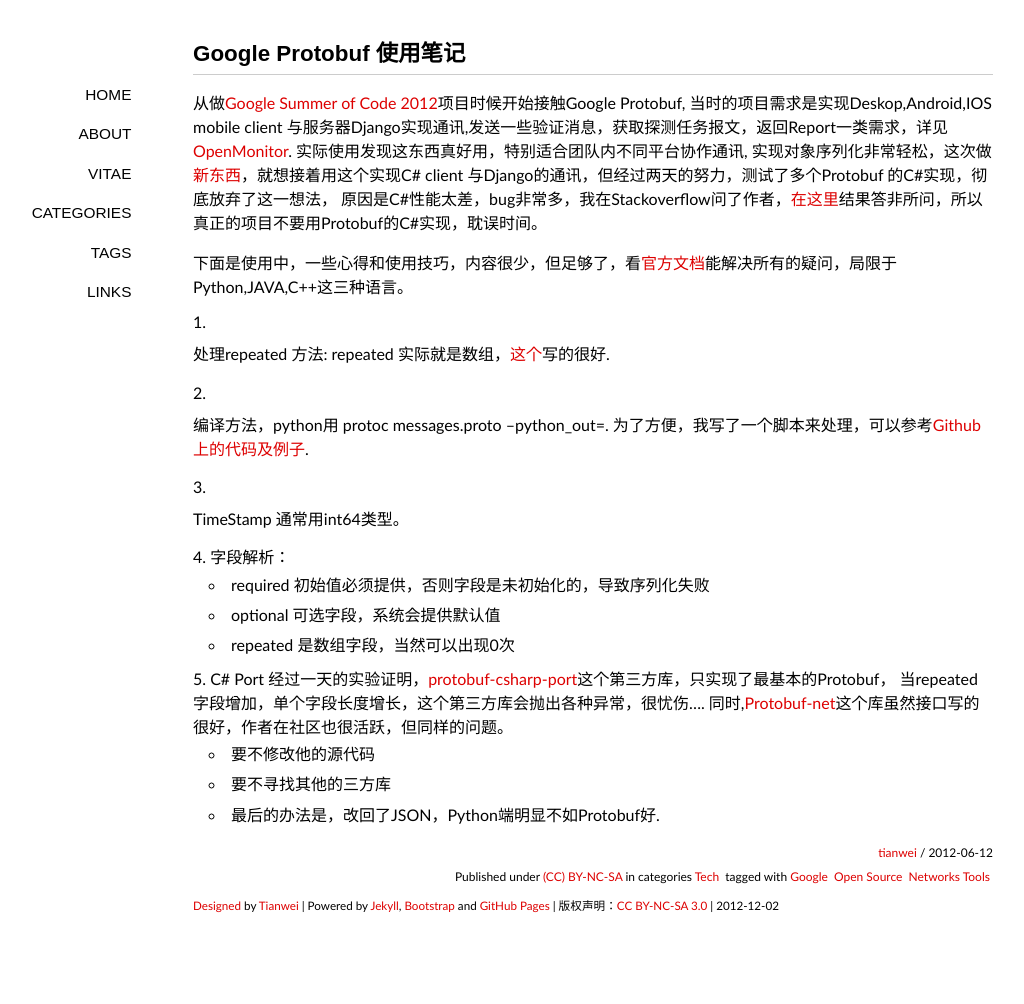
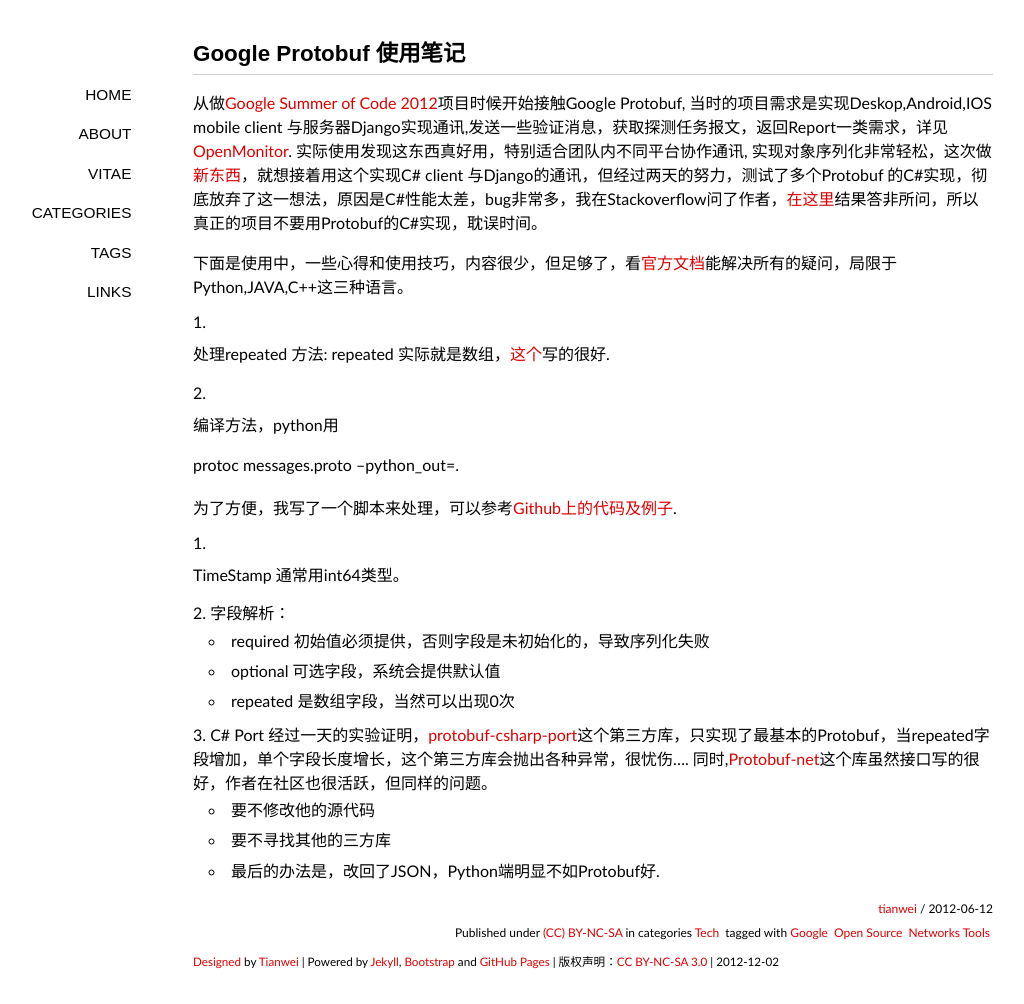
Before and after one commit to tianweidut/tianweidut.github.com, a Jekyll site: the page built from _posts/2012-06-12-Google-Protobug-note.md, in a window 1280 px wide. Shown: the whole page, without its empty margins (47-1071 px from the left). Built offline with Jekyll 4.4.1, drawn with Linux system fonts in a browser that asks for light colours; some web fonts are replaced; Markdown is read by kramdown in place of the engine named in the settings; comment, search, counter and statistics services are not loaded; before the commit the page ends 948 px from its top, so only the background shows below that; part of the change alters nothing that is shown.

```diff
--- a/_posts/2012-06-12-Google-Protobug-note.md
+++ b/_posts/2012-06-12-Google-Protobug-note.md
@@ -7,32 +7,31 @@ tags:
 - Google
 - Open Source
 - Networks Tools
+comments: yes
 ---
 
-从做[Google Summer of Code 2012](http://www.google-melange.com/gsoc/homepage/google/gsoc2012)项目时候开始接触Google Protobuf, 当时的项目需求是实现Deskop,Android,IOS mobile client
-与服务器Django实现通讯,发送一些验证消息，获取探测任务报文，返回Report一类需求，详见[OpenMonitor](http://www.openmonitor.org/). 实际使用发现这东西真好用，特别适合团队内不同平台协作通讯,
-实现对象序列化非常轻松，这次做[新东西](https://github.com/chemistryTools)，就想接着用这个实现C# client 与Django的通讯，但经过两天的努力，测试了多个Protobuf 的C#实现，彻底放弃了这一想法，
-原因是C#性能太差，bug非常多，我在Stackoverflow问了作者，[在这里](http://stackoverflow.com/questions/13469452/overflowexception-and-endofstreamexception-in-protobuf-net)结果答非所问，所以
-真正的项目不要用Protobuf的C#实现，耽误时间。
+从做[Google Summer of Code 2012](http://www.google-melange.com/gsoc/homepage/google/gsoc2012)项目时候开始接触Google Protobuf, 当时的项目需求是实现Deskop,Android,IOS mobile client 与服务器Django实现通讯,发送一些验证消息，获取探测任务报文，返回Report一类需求，详见[OpenMonitor](http://www.openmonitor.org/). 实际使用发现这东西真好用，特别适合团队内不同平台协作通讯,
+实现对象序列化非常轻松，这次做[新东西](https://github.com/chemistryTools)，就想接着用这个实现C# client 与Django的通讯，但经过两天的努力，测试了多个Protobuf 的C#实现，彻底放弃了这一想法，原因是C#性能太差，bug非常多，我在Stackoverflow问了作者，[在这里](http://stackoverflow.com/questions/13469452/overflowexception-and-endofstreamexception-in-protobuf-net)结果答非所问，所以真正的项目不要用Protobuf的C#实现，耽误时间。
 
 下面是使用中，一些心得和使用技巧，内容很少，但足够了，看[官方文档](https://code.google.com/p/protobuf/)能解决所有的疑问，局限于Python,JAVA,C++这三种语言。
 
 1. 处理repeated 方法: repeated 实际就是数组，[这个](http://honghao460886.iteye.com/blog/1537553)写的很好.
 
-1. 编译方法，python用
+2. 编译方法，python用
+
     protoc messages.proto –python_out=.
+
 为了方便，我写了一个脚本来处理，可以参考[Github上的代码及例子](https://github.com/chemistryTools/ChemCommon).
 
-1. TimeStamp 通常用int64类型。
+3. TimeStamp 通常用int64类型。
 
-1. 字段解析：
-  - required 初始值必须提供，否则字段是未初始化的，导致序列化失败
-  - optional 可选字段，系统会提供默认值
-  - repeated 是数组字段，当然可以出现0次
+4. 字段解析：
+    - required 初始值必须提供，否则字段是未初始化的，导致序列化失败
+    - optional 可选字段，系统会提供默认值
+    - repeated 是数组字段，当然可以出现0次
 
-1. C# Port
-经过一天的实验证明，[protobuf-csharp-port](https://code.google.com/p/protobuf-csharp-port/)这个第三方库，只实现了最基本的Protobuf，
-当repeated字段增加，单个字段长度增长，这个第三方库会抛出各种异常，很忧伤…. 同时,[Protobuf-net](code.google.com/p/protobuf-net)这个库虽然接口写的很好，作者在社区也很活跃，但同样的问题。
-  - 要不修改他的源代码
-  - 要不寻找其他的三方库
-  - 最后的办法是，改回了JSON，Python端明显不如Protobuf好.
+5. C# Port
+经过一天的实验证明，[protobuf-csharp-port](https://code.google.com/p/protobuf-csharp-port/)这个第三方库，只实现了最基本的Protobuf，当repeated字段增加，单个字段长度增长，这个第三方库会抛出各种异常，很忧伤…. 同时,[Protobuf-net](code.google.com/p/protobuf-net)这个库虽然接口写的很好，作者在社区也很活跃，但同样的问题。
+    - 要不修改他的源代码
+    - 要不寻找其他的三方库
+    - 最后的办法是，改回了JSON，Python端明显不如Protobuf好.
```
